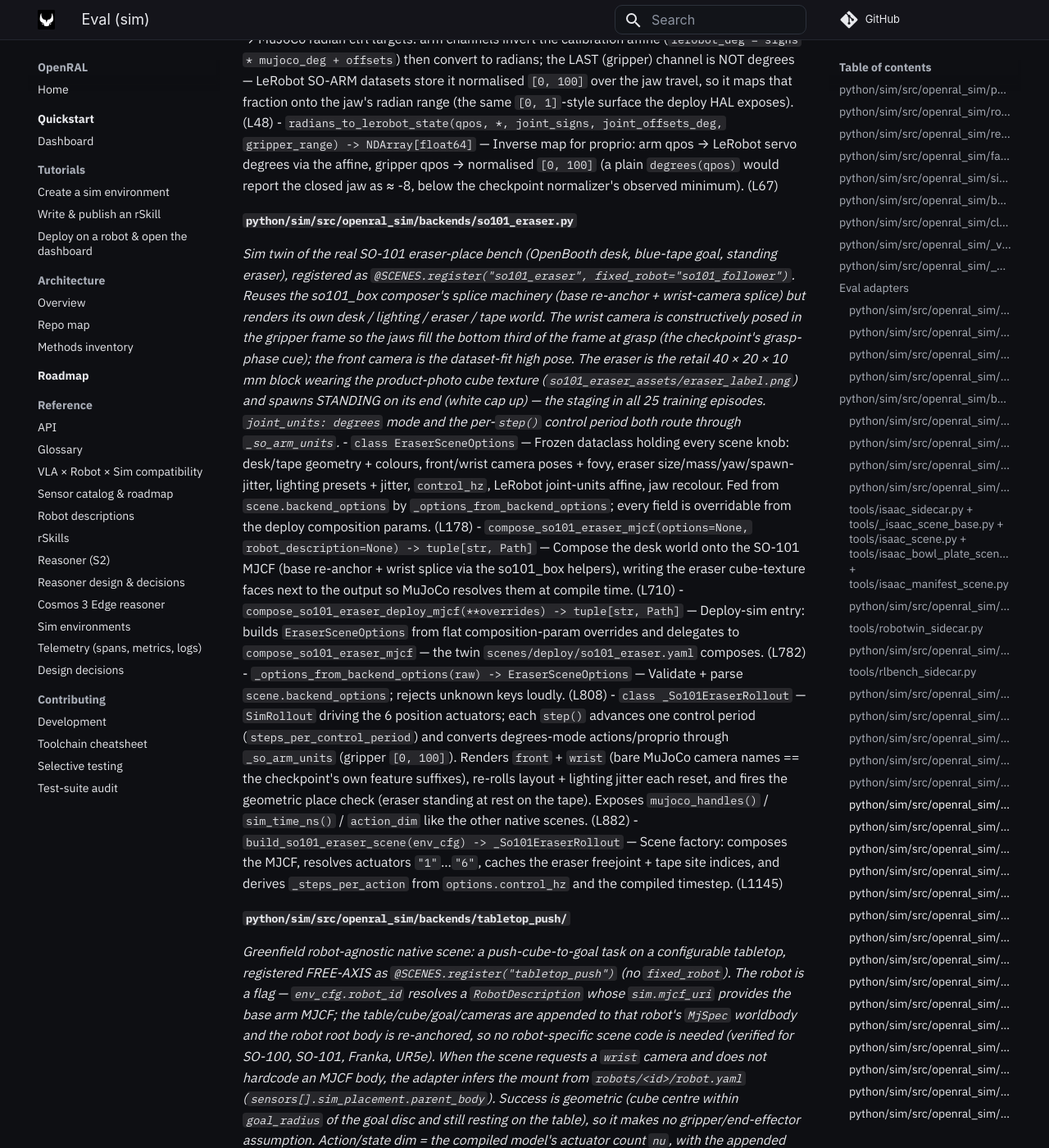
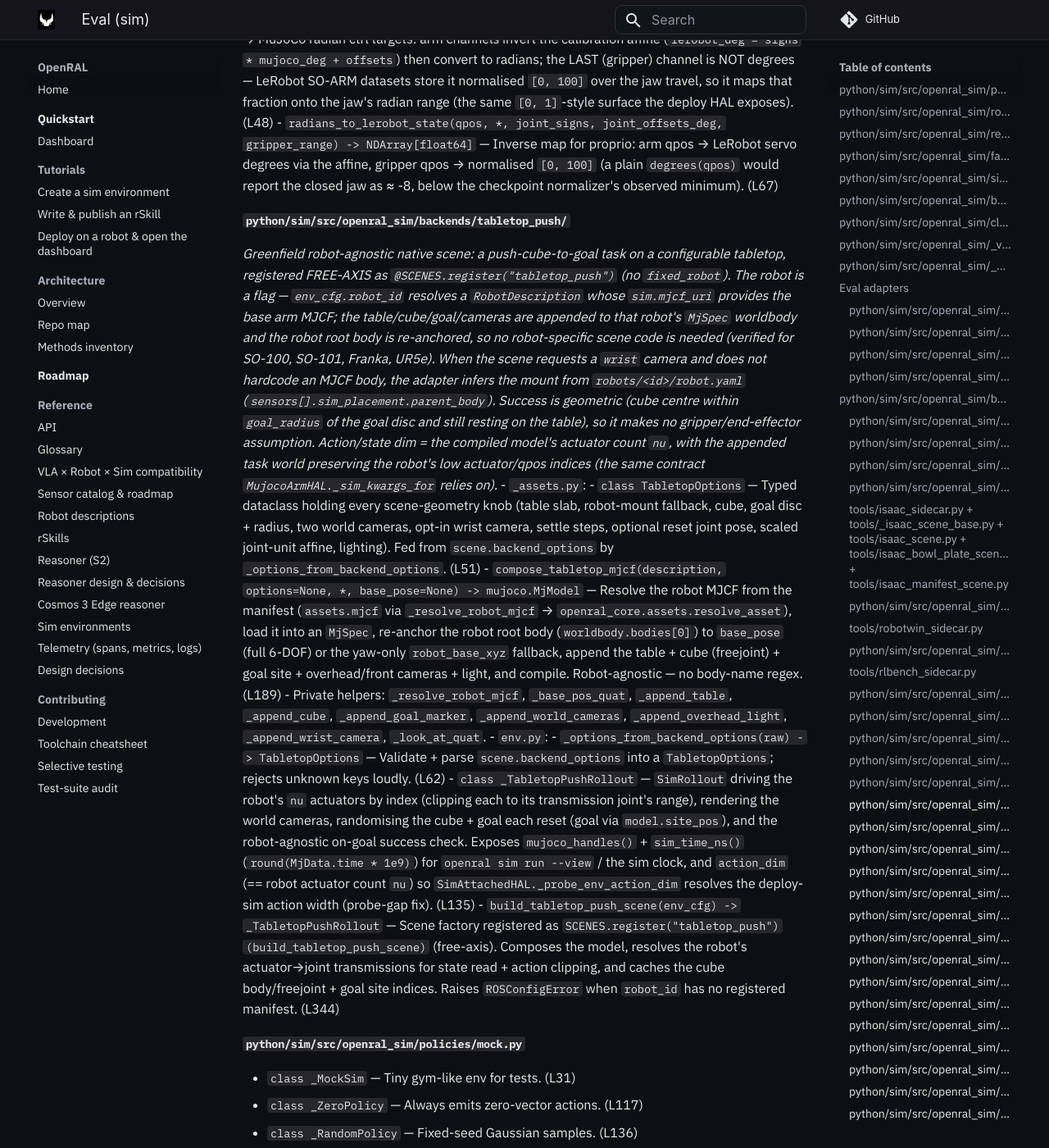
Before and after one commit to OpenRAL/openral, an MkDocs documentation site: the page built from docs/methods/07-eval-sim.md, in a window 1280 px wide and 1400 px high, scrolled down 23026 px. Shown: the whole window at 82% size. Built offline with MkDocs 1.6.1 and Material for MkDocs 9.7.7, drawn with Linux system fonts in a browser that asks for light colours; comment, search, counter and statistics services are not loaded; some of the changed text lies outside the part shown.

Commit message:
docs(methods): drop the eraser-scene inventory from this branch
The so101_eraser.py symbol block described a source file that lives on
the eraser-bench branch, not here — an inventory entry for an absent
file (CLAUDE.md §1.13). It moves with the scene. The `_so_arm_units`
prose still names so101_eraser as the other consumer, which is the
duplication-watch rule the module exists to enforce.

Co-Authored-By: Claude Opus 5 (1M context) <noreply@anthropic.com>
Claude-Session: https://claude.ai/code/session_014JFqZWwUKfRWxCGz1h97pf
Signed-off-by: Adrian Llopart <adrianllopart@gmail.com>

```diff
--- a/docs/methods/07-eval-sim.md
+++ b/docs/methods/07-eval-sim.md
@@ -288,15 +288,6 @@ _Shared unit + cadence conversions for the raw-MuJoCo SO-ARM bench scenes (`so10
 - `lerobot_action_to_radians(action, *, joint_signs, joint_offsets_deg, gripper_range) -> NDArray[float64]` — LeRobot degrees-mode action → MuJoCo radian ctrl targets: arm channels invert the calibration affine (`lerobot_deg = signs * mujoco_deg + offsets`) then convert to radians; the LAST (gripper) channel is NOT degrees — LeRobot SO-ARM datasets store it normalised `[0, 100]` over the jaw travel, so it maps that fraction onto the jaw's radian range (the same `[0, 1]`-style surface the deploy HAL exposes). (L48)
 - `radians_to_lerobot_state(qpos, *, joint_signs, joint_offsets_deg, gripper_range) -> NDArray[float64]` — Inverse map for proprio: arm qpos → LeRobot servo degrees via the affine, gripper qpos → normalised `[0, 100]` (a plain `degrees(qpos)` would report the closed jaw as ≈ -8, below the checkpoint normalizer's observed minimum). (L67)
 
-#### `python/sim/src/openral_sim/backends/so101_eraser.py`
-_Sim twin of the real SO-101 eraser-place bench (OpenBooth desk, blue-tape goal, standing eraser), registered as `@SCENES.register("so101_eraser", fixed_robot="so101_follower")`. Reuses the so101_box composer's splice machinery (base re-anchor + wrist-camera splice) but renders its own desk / lighting / eraser / tape world. The wrist camera is constructively posed in the gripper frame so the jaws fill the bottom third of the frame at grasp (the checkpoint's grasp-phase cue); the front camera is the dataset-fit high pose. The eraser is the retail 40 × 20 × 10 mm block wearing the product-photo cube texture (`so101_eraser_assets/eraser_label.png`) and spawns STANDING on its end (white cap up) — the staging in all 25 training episodes. `joint_units: degrees` mode and the per-`step()` control period both route through `_so_arm_units`._
-- `class EraserSceneOptions` — Frozen dataclass holding every scene knob: desk/tape geometry + colours, front/wrist camera poses + fovy, eraser size/mass/yaw/spawn-jitter, lighting presets + jitter, `control_hz`, LeRobot joint-units affine, jaw recolour. Fed from `scene.backend_options` by `_options_from_backend_options`; every field is overridable from the deploy composition params. (L178)
-- `compose_so101_eraser_mjcf(options=None, robot_description=None) -> tuple[str, Path]` — Compose the desk world onto the SO-101 MJCF (base re-anchor + wrist splice via the so101_box helpers), writing the eraser cube-texture faces next to the output so MuJoCo resolves them at compile time. (L710)
-- `compose_so101_eraser_deploy_mjcf(**overrides) -> tuple[str, Path]` — Deploy-sim entry: builds `EraserSceneOptions` from flat composition-param overrides and delegates to `compose_so101_eraser_mjcf` — the twin `scenes/deploy/so101_eraser.yaml` composes. (L782)
-- `_options_from_backend_options(raw) -> EraserSceneOptions` — Validate + parse `scene.backend_options`; rejects unknown keys loudly. (L808)
-- `class _So101EraserRollout` — `SimRollout` driving the 6 position actuators; each `step()` advances one control period (`steps_per_control_period`) and converts degrees-mode actions/proprio through `_so_arm_units` (gripper `[0, 100]`). Renders `front` + `wrist` (bare MuJoCo camera names == the checkpoint's own feature suffixes), re-rolls layout + lighting jitter each reset, and fires the geometric place check (eraser standing at rest on the tape). Exposes `mujoco_handles()` / `sim_time_ns()` / `action_dim` like the other native scenes. (L882)
-- `build_so101_eraser_scene(env_cfg) -> _So101EraserRollout` — Scene factory: composes the MJCF, resolves actuators `"1"`…`"6"`, caches the eraser freejoint + tape site indices, and derives `_steps_per_action` from `options.control_hz` and the compiled timestep. (L1145)
-
 #### `python/sim/src/openral_sim/backends/tabletop_push/`
 _Greenfield robot-agnostic native scene: a push-cube-to-goal task on a configurable tabletop, registered FREE-AXIS as `@SCENES.register("tabletop_push")` (no `fixed_robot`). The robot is a flag — `env_cfg.robot_id` resolves a `RobotDescription` whose `sim.mjcf_uri` provides the base arm MJCF; the table/cube/goal/cameras are appended to that robot's `MjSpec` worldbody and the robot root body is re-anchored, so no robot-specific scene code is needed (verified for SO-100, SO-101, Franka, UR5e). When the scene requests a `wrist` camera and does not hardcode an MJCF body, the adapter infers the mount from `robots/<id>/robot.yaml` (`sensors[].sim_placement.parent_body`). Success is geometric (cube centre within `goal_radius` of the goal disc and still resting on the table), so it makes no gripper/end-effector assumption. Action/state dim = the compiled model's actuator count `nu`, with the appended task world preserving the robot's low actuator/qpos indices (the same contract `MujocoArmHAL._sim_kwargs_for` relies on)._
 - `_assets.py`:
```
Also changed, not shown: other parts of docs/methods/07-eval-sim.md (+1 -1 lines).
